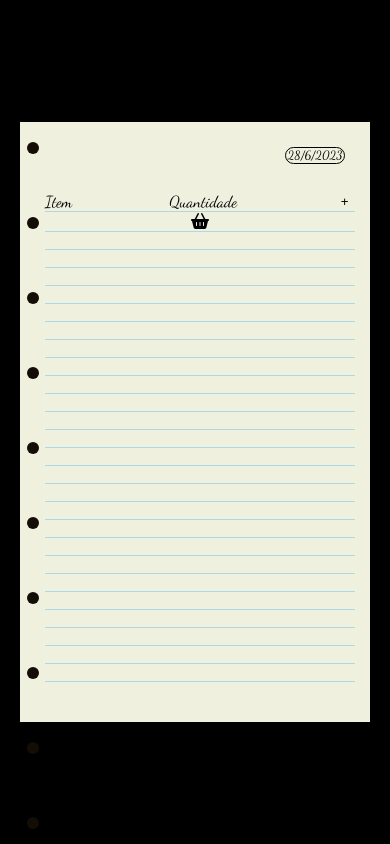
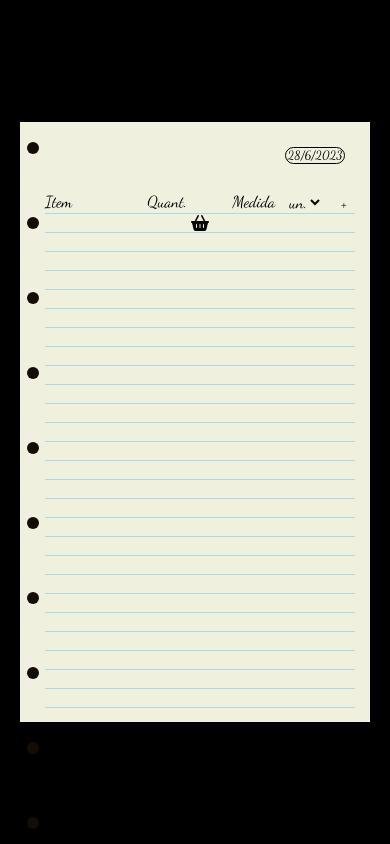
Before and after one commit to Rute-r/lista-mercado, a plain HTML site: page index.html in a window 390 px wide. Drawn offline with Linux system fonts and the light colour scheme.

Commit message:
add medidas

```diff
--- a/index.html
+++ b/index.html
@@ -42,6 +42,7 @@
         <div class="stripes"></div>
         <div class="stripes"></div>
         <div class="stripes"></div>
+        <div class="stripes"></div>
       </div>
 
       <div class="paperSheet">
@@ -51,8 +52,16 @@
         <form action="" class="add" id="newItem">
           <label for="item">Item</label>
           <input type="text" name="name" id="name" />
-          <label for="item">Quantidade</label>
+          <label for="item">Quant.</label>
           <input type="number" name="amount" id="amount" />
+          <label for="item">Medida</label>
+          <select name="item" id="itemMeasure">
+            <option value="un">un.</option>
+            <option value="kg">kg</option>
+            <option value="gm">gm</option>
+            <option value="ml">ml</option>
+            <option value="l">l</option>
+          </select>
           <input type="submit" value="+" class="register" />
         </form>
         <ul class="list" id="list">
--- a/js/list.js
+++ b/js/list.js
@@ -7,7 +7,9 @@ form.addEventListener('submit', (event) => {
   const name = event.target.elements['name'];
   const amount = event.target.elements['amount'];
 
-  createItem(name.value, amount.value);
+  const itemMeasure = event.target.elements['itemMeasure'];
+
+  createItem(name.value, amount.value, itemMeasure.value);
 
   name.value = '';
   amount.value = '';
@@ -15,17 +17,18 @@ form.addEventListener('submit', (event) => {
   document.querySelector('#name').focus();
 });
 
-function createItem(name, amount) {
+function createItem(name, amount, itemMeasure) {
   if (name !== '' || amount !== '') {
     const newItem = document.createElement('li');
     newItem.classList.add('.listItem');
 
     const numberItem = document.createElement('strong');
-    numberItem.innerHTML = amount;
+    numberItem.innerHTML = amount + itemMeasure;
 
     newItem.appendChild(numberItem);
     newItem.innerHTML += ' - ' + name;
 
     list.appendChild(newItem);
   }
+  return;
 }
--- a/style/style.css
+++ b/style/style.css
@@ -77,6 +77,16 @@ form {
 input {
   background-color: rgb(240, 240, 223);
   border: none;
+  width: 100px;
+  font-family: 'Dancing Script', cursive;
+  font-size: 16px;
+}
+
+#itemMeasure {
+  background-color: rgb(240, 240, 223);
+  border: none;
+  font-family: 'Dancing Script', cursive;
+  font-size: 16px;
 }
 /*
 .list {
@@ -86,7 +96,6 @@ input {
 
 .listItem {
   list-style-type: none;
-  border-bottom: 1px solid lightblue;
   text-align: center;
 }
 
@@ -99,14 +108,12 @@ input {
   flex-direction: column;
   padding-right: 25px;
   z-index: -1;
-  padding-top: 120px;
+  padding-top: 95px;
 }
 
 .stripes {
-  list-style-type: none;
   border-bottom: 1px solid lightblue;
-  text-align: center;
-  padding: 12px;
+  padding: 11.5px;
 }
 
 @media screen and (max-width: 400px) {
@@ -142,12 +149,16 @@ input {
     margin: 17px 10px 0 0;
   }
 
-  input {
+  #name {
     width: 50px;
   }
 
+  #amount {
+    width: 25px;
+  }
+
   .stripes {
-    padding: 7px;
+    padding: 2px;
   }
 }
 
@@ -163,7 +174,7 @@ input {
   }
 
   .stripes-container {
-    padding-top: 110px;
+    padding-top: 92px;
   }
 
   .paperMargin {
@@ -187,11 +198,15 @@ input {
     margin: 25px 10px 0 0;
   }
 
-  input {
-    width: 77px;
+  #name {
+    width: 55px;
+  }
+
+  #amount {
+    width: 25px;
   }
 
   .stripes {
-    padding: 8.5px;
+    padding: 9px;
   }
 }
```
